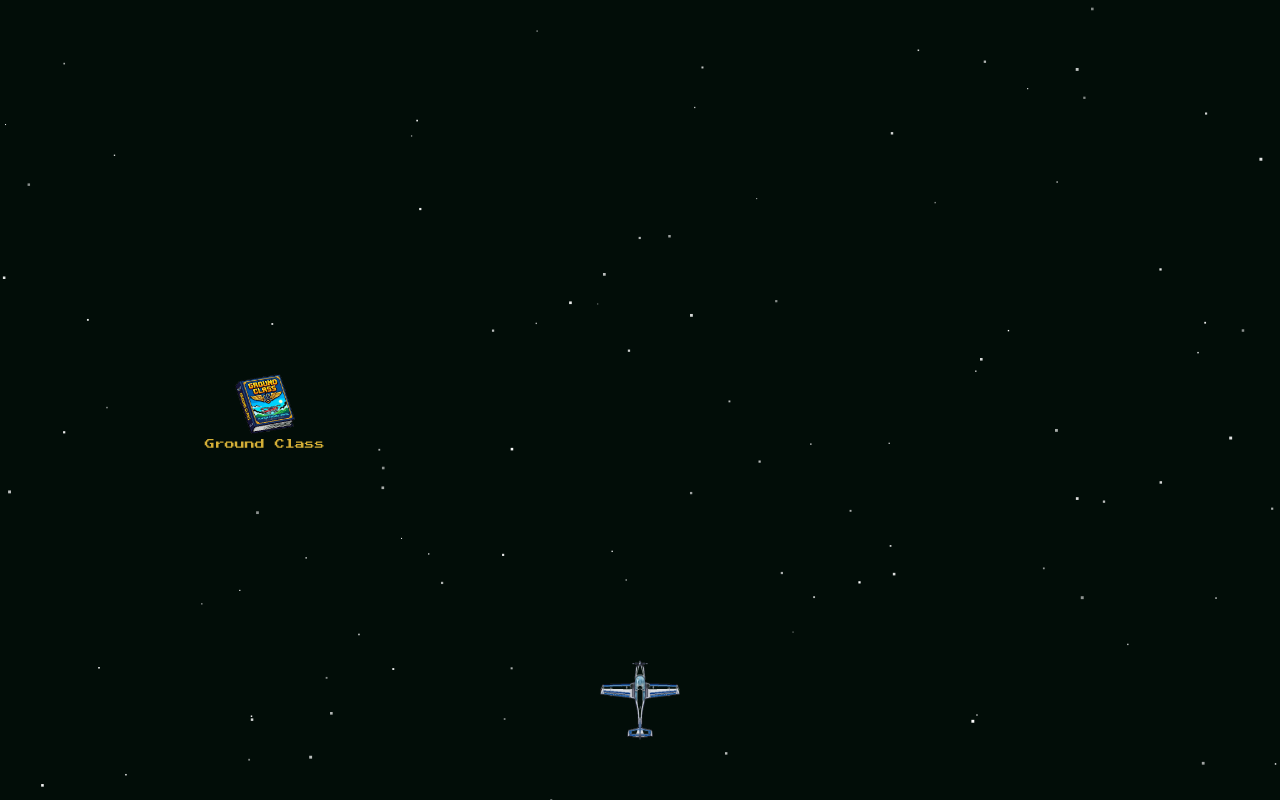
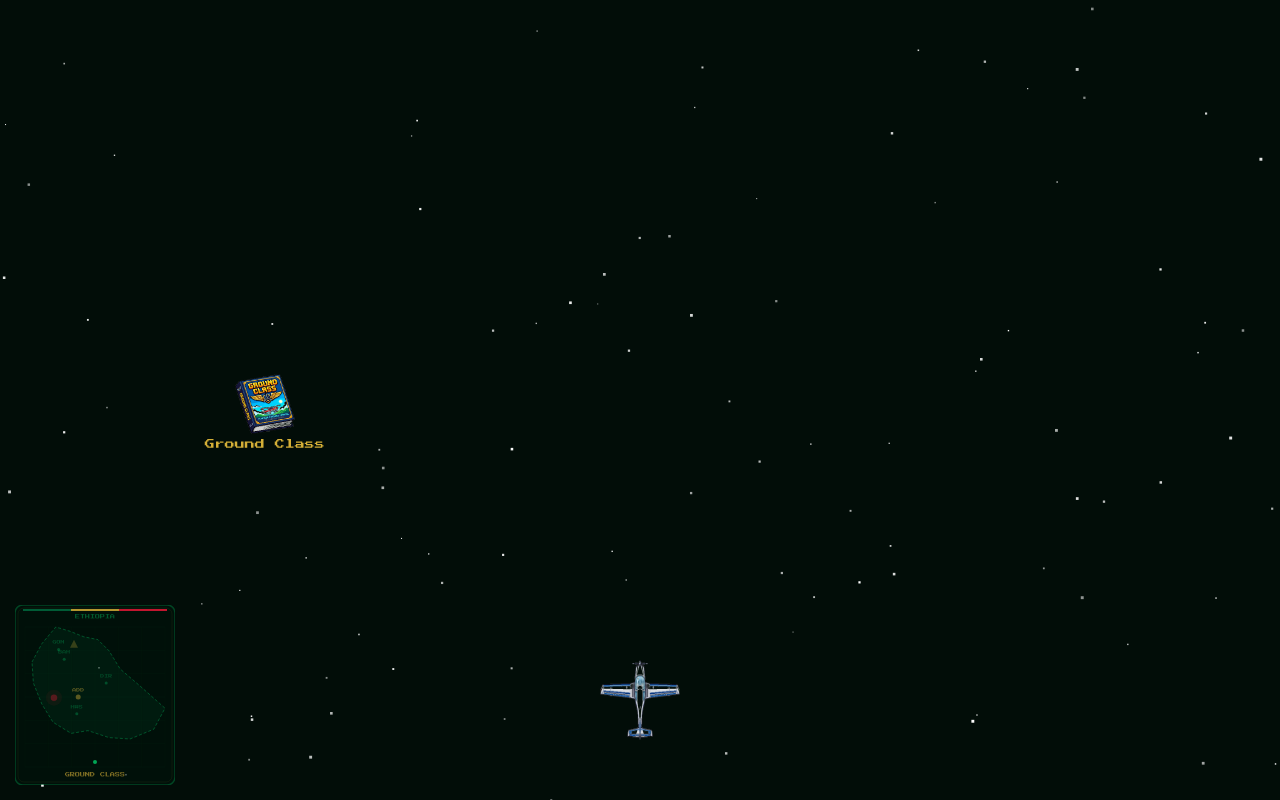
Before and after one commit to fireab/arcade-invite, a website built with Vite: page index.html in a window 1280 px wide. Both pictures are taken after a click on the button "CLICK TO START". Built offline with nearby package versions, Linux system fonts and the light colour scheme.

Commit message:
feat: add Ethiopia mini-map HUD to game canvas and adjust start screen background opacity

```diff
--- a/game.js
+++ b/game.js
@@ -22,6 +22,7 @@ let player = { x: 400, y: 500, width: 80, height: 80, speed: PLAYER_SPEED, imgOb
 let activeCoin = null; // The falling item
 let particles = [];
 let stars = [];
+let mapCanvas = null; // Cached Ethiopia map background
 
 // Input
 const keys = { ArrowLeft: false, ArrowRight: false, a: false, d: false };
@@ -120,6 +121,155 @@ function resizeCanvas() {
     canvas.height = window.innerHeight;
     player.x = canvas.width / 2;
     player.y = canvas.height - 100;
+    createMapCanvas();
+}
+
+// ── Mini-Map HUD (bottom-left) ──
+const MINIMAP_W = 160;
+const MINIMAP_H = 180;
+const MINIMAP_PAD = 15;
+
+// Ethiopia outline (normalized 0-1)
+const ethOutline = [
+    [0.05,0.25],[0.12,0.12],[0.22,0.00],[0.32,0.03],[0.42,0.07],
+    [0.52,0.09],[0.60,0.17],[0.68,0.30],[0.82,0.42],[1.00,0.58],
+    [0.92,0.73],[0.75,0.80],[0.60,0.79],[0.45,0.74],[0.33,0.76],
+    [0.20,0.68],[0.12,0.55],[0.06,0.40]
+];
+
+const miniCities = [
+    {n:'ADD',x:0.38,y:0.50,cap:true},
+    {n:'HWS',x:0.37,y:0.62},{n:'DIR',x:0.58,y:0.40},
+    {n:'BAH',x:0.28,y:0.23},{n:'GON',x:0.24,y:0.16}
+];
+
+function createMapCanvas() {
+    // Static map layer (cached)
+    mapCanvas = document.createElement('canvas');
+    mapCanvas.width = MINIMAP_W;
+    mapCanvas.height = MINIMAP_H;
+    const m = mapCanvas.getContext('2d');
+
+    // Background panel
+    m.fillStyle = 'rgba(0,20,12,0.7)';
+    m.strokeStyle = 'rgba(0,230,118,0.3)';
+    m.lineWidth = 1.5;
+    m.beginPath();
+    m.roundRect(0, 0, MINIMAP_W, MINIMAP_H, 8);
+    m.fill(); m.stroke();
+
+    // Inner border
+    m.strokeStyle = 'rgba(212,175,55,0.15)';
+    m.lineWidth = 0.5;
+    m.beginPath();
+    m.roundRect(3, 3, MINIMAP_W-6, MINIMAP_H-6, 6);
+    m.stroke();
+
+    // Map area within the panel
+    const mX = 10, mY = 22, mW = MINIMAP_W - 20, mH = MINIMAP_H - 40;
+
+    // Grid
+    m.strokeStyle = 'rgba(0,107,63,0.12)';
+    m.lineWidth = 0.3;
+    for (let i = 0; i <= 6; i++) {
+        m.beginPath(); m.moveTo(mX, mY+i/6*mH); m.lineTo(mX+mW, mY+i/6*mH); m.stroke();
+        m.beginPath(); m.moveTo(mX+i/6*mW, mY); m.lineTo(mX+i/6*mW, mY+mH); m.stroke();
+    }
+
+    // Country fill
+    const pts = ethOutline.map(([x,y]) => ({ x: mX+x*mW, y: mY+y*mH }));
+    m.beginPath(); m.moveTo(pts[0].x, pts[0].y);
+    pts.forEach(p => m.lineTo(p.x, p.y)); m.closePath();
+    m.fillStyle = 'rgba(0,107,63,0.15)'; m.fill();
+
+    // Country border
+    m.setLineDash([3,2]); m.strokeStyle = 'rgba(0,230,118,0.35)'; m.lineWidth = 1;
+    m.beginPath(); m.moveTo(pts[0].x, pts[0].y);
+    pts.forEach(p => m.lineTo(p.x, p.y)); m.closePath(); m.stroke();
+    m.setLineDash([]);
+
+    // Ras Dashen mountain
+    const rX = mX+0.35*mW, rY = mY+0.12*mH;
+    m.fillStyle = 'rgba(212,175,55,0.3)';
+    m.beginPath(); m.moveTo(rX-4, rY+4); m.lineTo(rX, rY-4); m.lineTo(rX+4, rY+4); m.closePath(); m.fill();
+
+    // Cities
+    miniCities.forEach(c => {
+        const cx = mX+c.x*mW, cy = mY+c.y*mH;
+        if (c.cap) {
+            m.fillStyle = 'rgba(212,175,55,0.5)';
+            m.beginPath(); m.arc(cx,cy,2.5,0,Math.PI*2); m.fill();
+        } else {
+            m.fillStyle = 'rgba(0,230,118,0.3)';
+            m.beginPath(); m.arc(cx,cy,1.5,0,Math.PI*2); m.fill();
+        }
+        m.fillStyle = c.cap ? 'rgba(212,175,55,0.5)' : 'rgba(0,230,118,0.25)';
+        m.font = '4px "Press Start 2P"'; m.textAlign='center';
+        m.fillText(c.n, cx, cy-5);
+    });
+
+    // Title bar
+    m.fillStyle = 'rgba(0,230,118,0.4)';
+    m.font = '5px "Press Start 2P"'; m.textAlign = 'center';
+    m.fillText('ETHIOPIA', MINIMAP_W/2, 14);
+
+    // ET flag stripe at very top
+    const stripeY = 4, stripeH = 2;
+    m.fillStyle = '#006B3F'; m.fillRect(8, stripeY, (MINIMAP_W-16)/3, stripeH);
+    m.fillStyle = '#D4AF37'; m.fillRect(8+(MINIMAP_W-16)/3, stripeY, (MINIMAP_W-16)/3, stripeH);
+    m.fillStyle = '#E31937'; m.fillRect(8+2*(MINIMAP_W-16)/3, stripeY, (MINIMAP_W-16)/3, stripeH);
+}
+
+// Draw live mini-map with blip tracking the falling item
+function drawMiniMap() {
+    if (!mapCanvas) return;
+
+    const mx = MINIMAP_PAD;
+    const my = canvas.height - MINIMAP_H - MINIMAP_PAD;
+
+    // Draw cached static map
+    ctx.globalAlpha = 0.85;
+    ctx.drawImage(mapCanvas, mx, my);
+    ctx.globalAlpha = 1;
+
+    // Map content area within mini-map
+    const mX = mx + 10, mY = my + 22, mW = MINIMAP_W - 20, mH = MINIMAP_H - 40;
+
+    // Live blip for active coin (map screen position → map position)
+    if (activeCoin && gameState === 'PLAYING') {
+        // Map coin's screen X to Ethiopia map X, coin Y to map Y
+        const blipX = mX + (activeCoin.x / canvas.width) * mW;
+        const blipY = mY + (activeCoin.y / canvas.height) * mH;
+        const pulse = Math.sin(Date.now() * 0.008) * 0.3 + 0.7;
+
+        // Blip glow
+        ctx.fillStyle = `rgba(227,25,55,${0.15 * pulse})`;
+        ctx.beginPath(); ctx.arc(blipX, blipY, 8, 0, Math.PI*2); ctx.fill();
+
+        // Blip dot
+        ctx.fillStyle = `rgba(227,25,55,${0.8 * pulse})`;
+        ctx.beginPath(); ctx.arc(blipX, blipY, 3, 0, Math.PI*2); ctx.fill();
+
+        // Blip ring
+        ctx.strokeStyle = `rgba(227,25,55,${0.4 * pulse})`;
+        ctx.lineWidth = 0.8;
+        ctx.beginPath(); ctx.arc(blipX, blipY, 5 + Math.sin(Date.now()*0.005)*2, 0, Math.PI*2); ctx.stroke();
+    }
+
+    // Player blip
+    if (gameState === 'PLAYING') {
+        const pBlipX = mX + (player.x / canvas.width) * mW;
+        const pBlipY = mY + mH - 5;
+        ctx.fillStyle = 'rgba(0,230,118,0.7)';
+        ctx.beginPath(); ctx.arc(pBlipX, pBlipY, 2, 0, Math.PI*2); ctx.fill();
+    }
+
+    // Stage label at bottom of mini-map
+    if (gameState === 'PLAYING' && stages[currentStageIndex]) {
+        ctx.fillStyle = 'rgba(212,175,55,0.6)';
+        ctx.font = '5px "Press Start 2P"'; ctx.textAlign = 'center';
+        ctx.fillText(stages[currentStageIndex].name.toUpperCase(), mx + MINIMAP_W/2, my + MINIMAP_H - 8);
+    }
 }
 
 function updateMousePos(evt) {
@@ -318,6 +468,11 @@ function draw() {
         ctx.fill();
     });
     ctx.globalAlpha = 1;
+
+    // Mini-map HUD overlay
+    if (gameState === 'PLAYING') {
+        drawMiniMap();
+    }
 }
 
 function gameLoop() {
--- a/style.css
+++ b/style.css
@@ -54,7 +54,7 @@ canvas {
 
 /* Start Screen */
 #start-screen {
-  background: rgba(2, 13, 8, 0.9);
+  background: rgba(2, 13, 8, 0.85);
 }
 
 #start-screen h1 {
```
